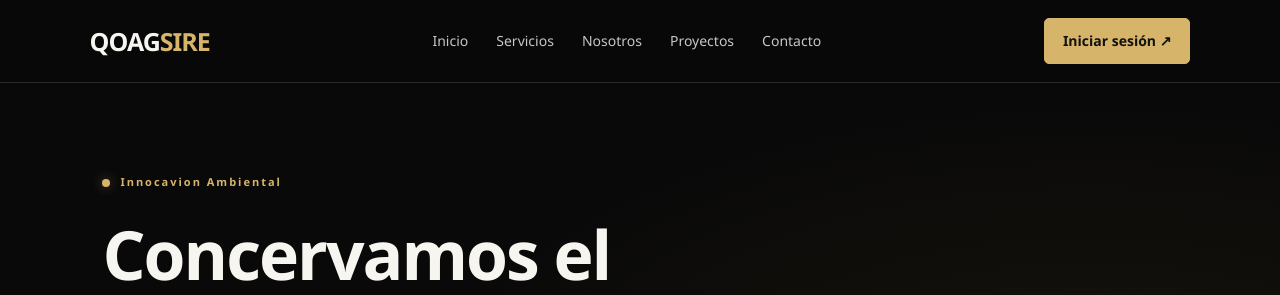
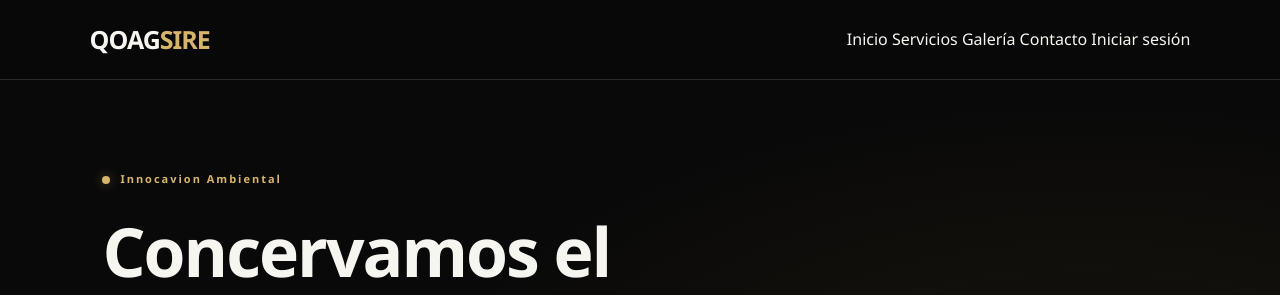
Before and after one commit to ricardomg0911-dev/QOAGSIRE, a plain HTML site: page index.html in a window 1280 px wide. Shown: the top 295 px of the page. Drawn offline with Linux system fonts and the light colour scheme.

Commit message:
Refactor index.html structure and content

```diff
--- a/index.html
+++ b/index.html
@@ -25,21 +25,20 @@
             ☰
         </button>
 
-        <nav id="navegacion" class="navegacion">
-            <a href="#inicio">Inicio</a>
-            <a href="#servicios">Servicios</a>
-            <a href="#nosotros">Nosotros</a>
-            <a href="#proyectos">Proyectos</a>
-            <a href="#contacto">Contacto</a>
-        </nav>
+       <nav id="navegacion">
+    <a href="#inicio">Inicio</a>
+    <a href="#servicios">Servicios</a>
+    <a href="#galeria">Galería</a>
+    <a href="#contacto">Contacto</a>
 
+    <a href="login.html" id="btnIniciarSesion" class="boton-menu">
+        Iniciar sesión
+    </a>
 
-
-         <!--login-->
-
-<a href="login.html" class="boton boton-header">
-    Iniciar sesión ↗
-</a>
+    <a href="#" id="btnCerrarSesion" class="boton-menu" hidden>
+        Cerrar sesión
+    </a>
+</nav>
 
 
     </header>
```
